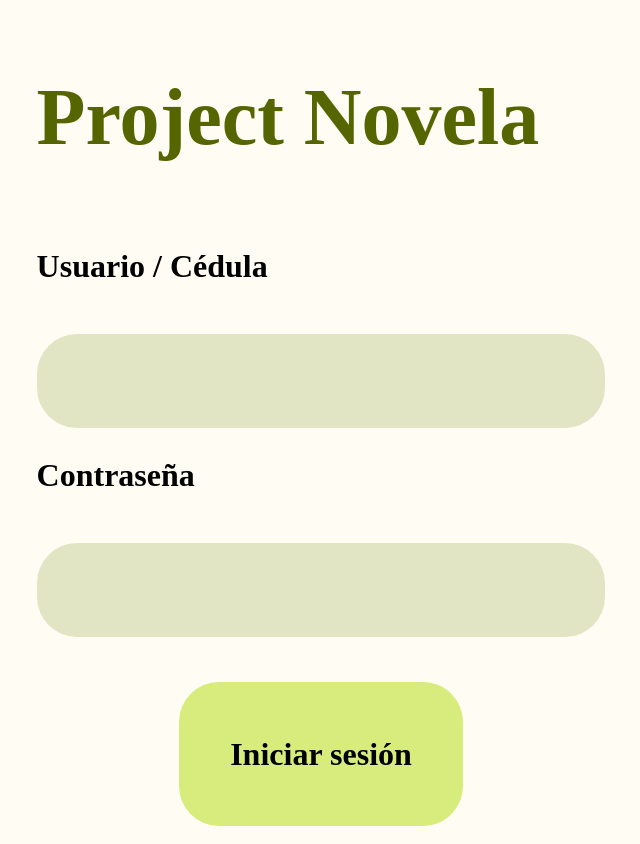
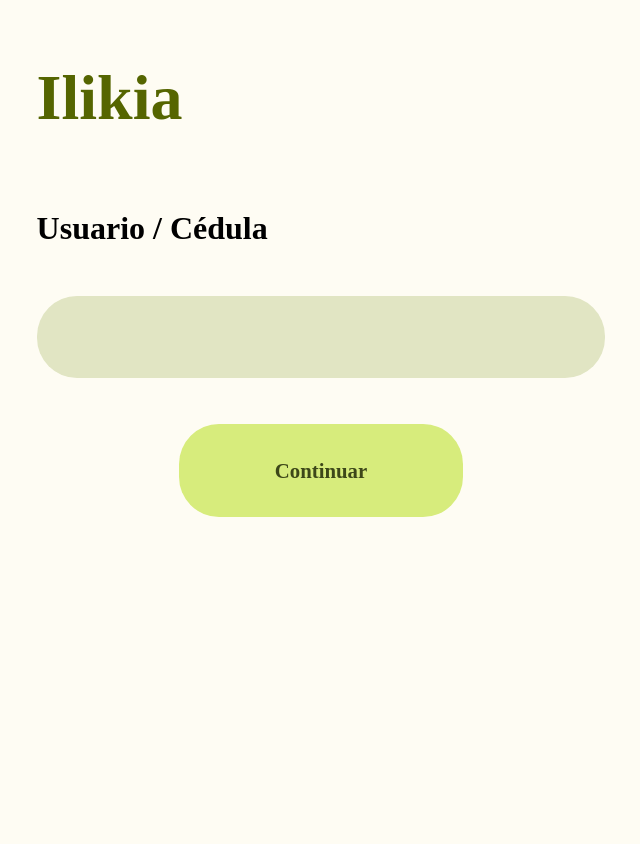
Before and after one commit to gonzalpi/ilikia, a React (Create React App) app in the folder frontend/: page / in a window 1280 px wide. Shown: the whole page, without its empty margins (319-959 px from the left). After the commit the page ends 800 px from the top, so only its background shows below. Built offline with nearby package versions, Linux system fonts and the light colour scheme.

Commit message:
login screen cambios

```diff
--- a/frontend/src/App.js
+++ b/frontend/src/App.js
@@ -1,7 +1,5 @@
 import React from 'react';
-import { InputBox } from './InputBox';
-import { WelcomeText } from './WelcomeText';
-import {GridLogin} from './GridLogin';
+import {GridLogin} from './loginScreen/GridLogin';
 import { Menu } from './menu';
 import {ErrorPage} from './ErrorPage'
 
--- a/frontend/src/GridInputBox.css
+++ b/frontend/src/loginScreen/GridInputBox.css
@@ -2,15 +2,14 @@
 
     text-align: left;
     /* position:sticky; */
-
+    color: rgb(25, 29, 8, 0.8);
     font-family: 'Montserrat';
     font-weight: 700;
     font-size: 2em;
-    color: rgba(25, 29, 8, 0.8);
     border-radius: 40px;
-    padding: 5%;
+    padding: 4%;
     margin-top: 3%;
     background-color: #E1E5C3;
-    border: none
+    border: none;
 
 }
--- a/frontend/src/GridLogin.js
+++ b/frontend/src/loginScreen/GridLogin.js
@@ -14,12 +14,12 @@ function GridLogin() {
 
             <h1 style={{
 
-                fontSize: "5em",
+                fontSize: "4em",
                 fontFamily: "Montserrat",
                 color: "#556500"
 
 
-            }}>Project Novela</h1>
+            }}>Ilikia</h1>
             {/* <WelcomeText/> */}
 
             <p style={{
@@ -32,7 +32,7 @@ function GridLogin() {
 
             <GridInputBox/>
 
-            <p style={{
+            {/* <p style={{
 
                 marginTop: "5%",
                 fontFamily: 'Montserrat',
@@ -54,7 +54,7 @@ function GridLogin() {
                 backgroundColor: "#E1E5C3",
                 border: "none"
 
-            }}/>
+            }}/> */}
 
             <button style={{
 
@@ -66,15 +66,17 @@ function GridLogin() {
                 borderRadius: "40px",
                 fontFamily: 'Montserrat',
                 fontWeight: '700',
-                fontSize: '2em',
+                fontSize: '1.3em',
                 textAlign: 'center',
-                border: "none"
+                border: "none",
+                color: "#3D4719",
+                cursor: "pointer"
 
             }} onClick= { () => {
 
                 navigate("/menu")
 
-            }}> Iniciar sesión </button>
+            }}> Continuar </button>
 
         </div>
 
--- a/frontend/src/menu.js
+++ b/frontend/src/menu.js
@@ -1,7 +1,4 @@
 import React, { Component } from 'react';
-import './GridLogin.css';
-import {GridInputBox} from './GridInputBox';
-import {WelcomeText} from './WelcomeText';
 import {useNavigate} from "react-router-dom";
 
 function Menu() {
```
Also changed, not shown: frontend/src/loginScreen/GridInputBox.js (renamed from frontend/src/GridInputBox.js), frontend/src/loginScreen/GridLogin.css (renamed from frontend/src/GridLogin.css), frontend/src/loginScreen/InputBox.css (renamed from frontend/src/InputBox.css), frontend/src/loginScreen/InputBox.js (renamed from frontend/src/InputBox.js), frontend/src/loginScreen/WelcomeText.css (renamed from frontend/src/WelcomeText.css), frontend/src/loginScreen/WelcomeText.js (renamed from frontend/src/WelcomeText.js).
